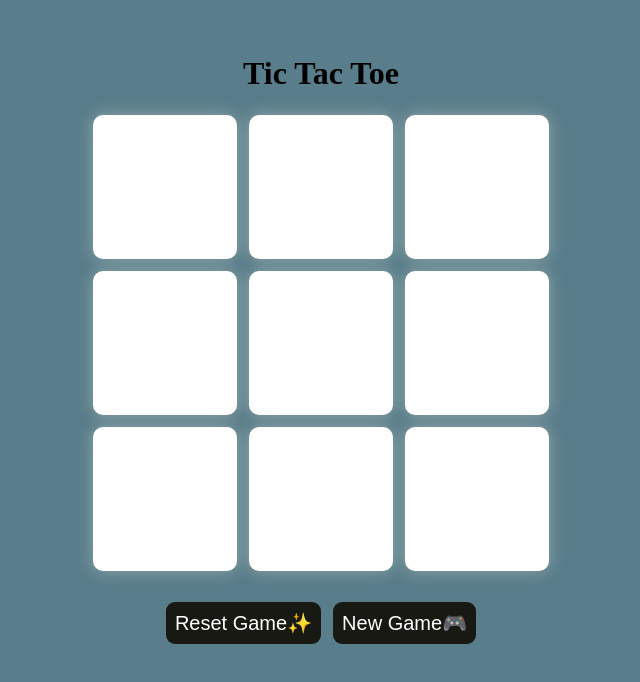
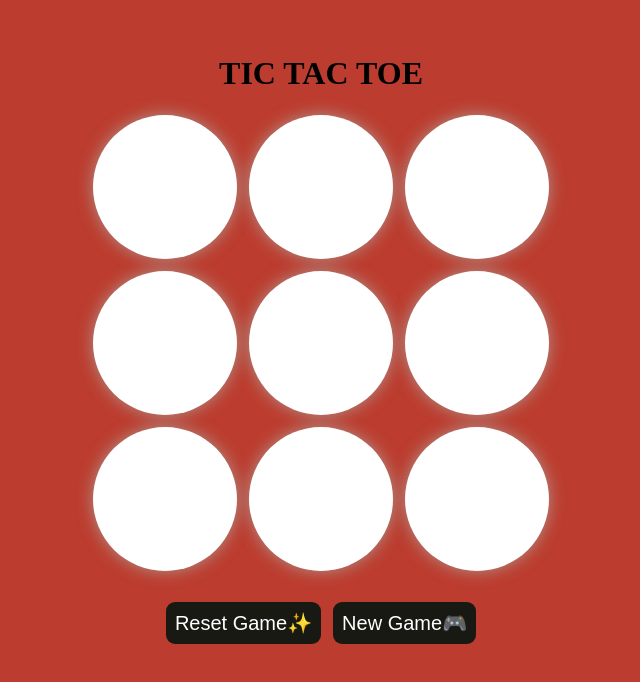
Before and after one commit to Amanhere9/tic-tac-toe, a plain HTML site: page index.html in a window 1280 px wide. Shown: the whole page, without its empty margins (319-959 px from the left). Drawn offline with Linux system fonts and the light colour scheme.

Commit message:
Update style.css

```diff
--- a/style.css
+++ b/style.css
@@ -4,11 +4,14 @@
 }
 
 body {
-  background-color: rgb(89, 125, 138);
+  /* background-color: rgb(89, 125, 138); */
+  background-color: #bc3d2f;
 }
 
 main h1 {
   text-align: center;
+  /* color: #fff; */
+  text-transform: uppercase;
   margin: 23px 0;
   /* position: relative; */
 }
@@ -36,7 +39,8 @@ main h1 {
   width: 18vmin;
   border: none;
   box-shadow: 0px 0px 1rem #adc0bda5;
-  border-radius: 10px;
+  /* border-radius: 10px; */
+  border-radius: 50%;
   font-size: 8vmin;
   color: #b0413e;
   background-color: white;
```
